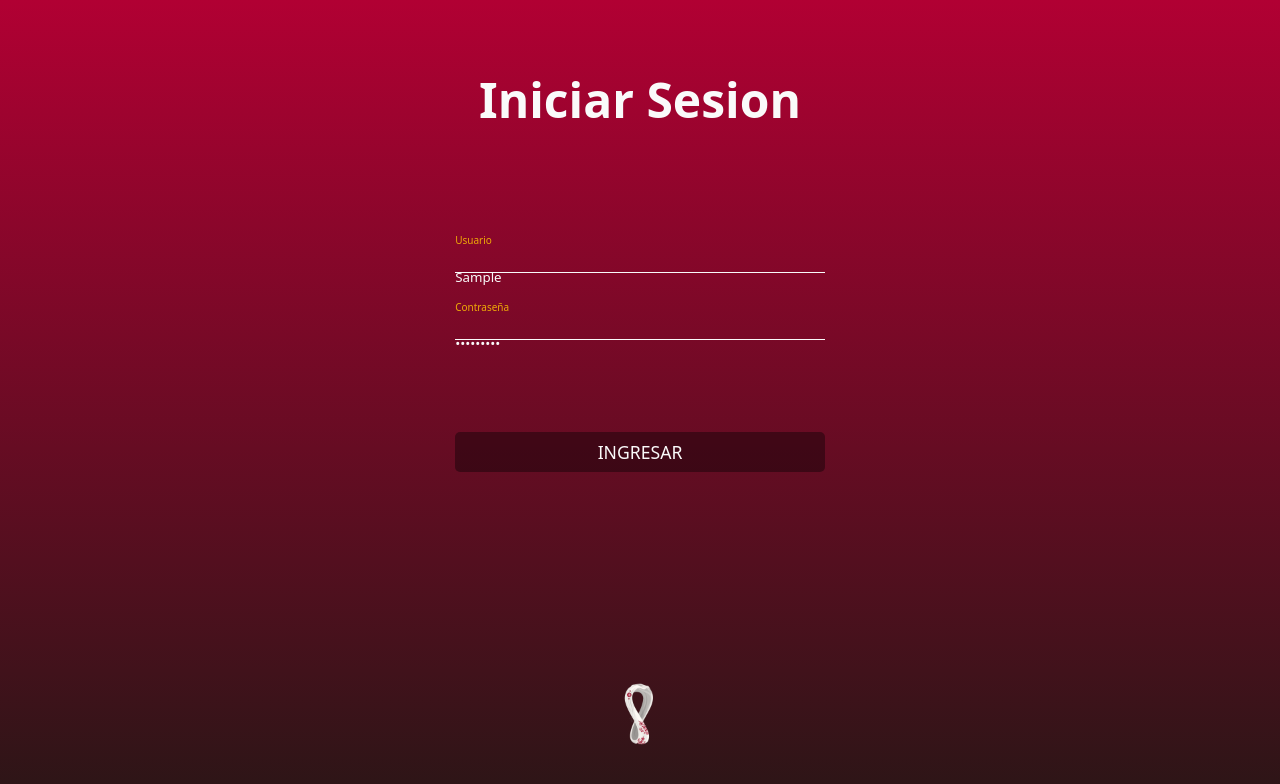
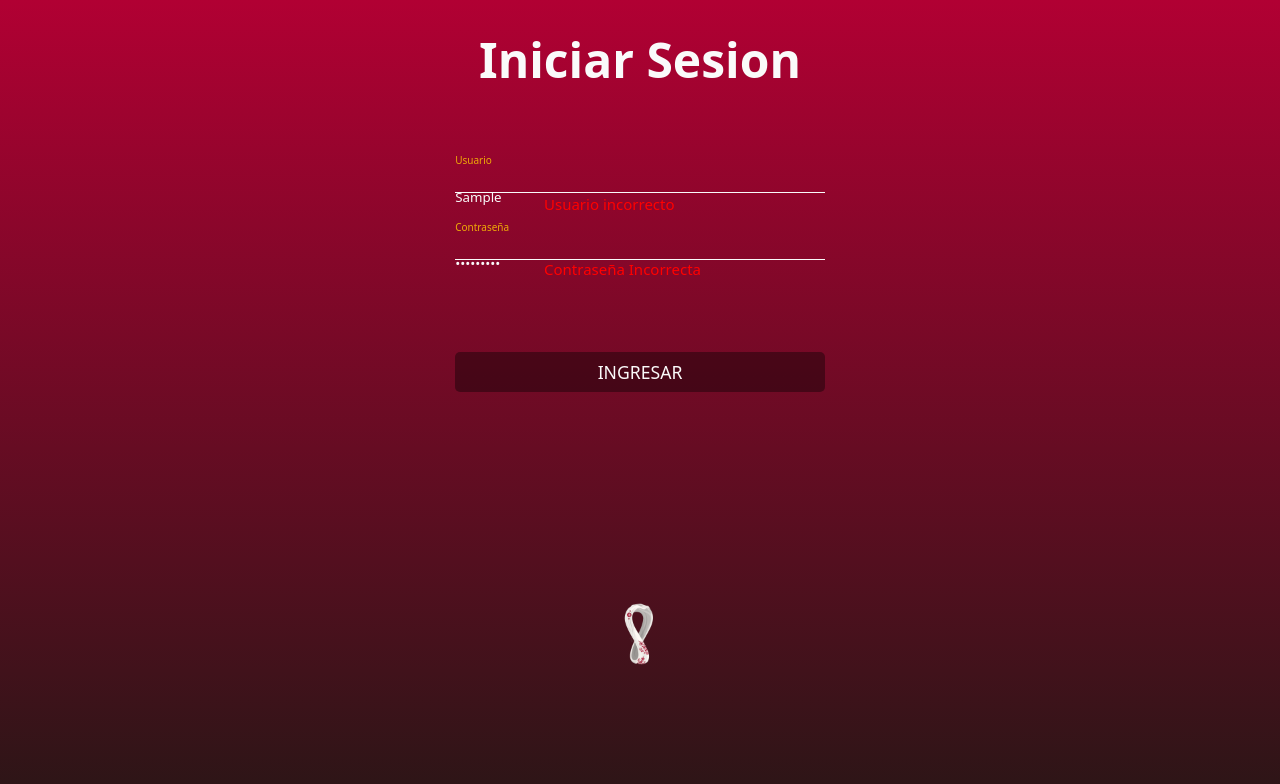
Before and after one commit to tomyluquez/ProdeCatar2022, a plain HTML site: page loggin.html in a window 1280 px wide. Both pictures are taken after typing "Sample", "Sample123" into the empty fields and a click on the button "INGRESAR". Drawn offline with Linux system fonts and the light colour scheme.

Commit message:
arregle el alto del loggin en el celu

```diff
--- a/CSS/login.css
+++ b/CSS/login.css
@@ -30,8 +30,8 @@ body{
 
 .titulo{
     width: 100%;
+    height: 70px;
     text-align: center;
-    height: 20%;
     display: flex;
     flex-direction: column;
     justify-content: center;
@@ -42,6 +42,7 @@ body{
 .cont-form{
     width: 100%;
     height: 50%;
+    min-height: 300px;
     display: flex;
     flex-direction: column;
     justify-content: center;
@@ -139,6 +140,21 @@ h2{
     font-size: 2rem;
 }
 
+#userIncorrect{
+    position: absolute;
+    top: 90px;
+    left: 35px;
+    color: red;
+    font-size: 15px;
+}
+#passIncorrect{
+    position: absolute;
+    top: 160px;
+    left: 35px;
+    color: red;
+    font-size: 15px;
+}
+
 /* Pseudos elementos */
 
 .ingresar::after{
@@ -232,4 +248,26 @@ input:focus + label::after{
             font-size: 3rem;
         }
 
+        #userIncorrect{
+            left: 520px;
+            top: 100px
+        }
+
+        #passIncorrect{
+            left: 520px;
+            top: 165px
+        }
+
 }
+
+/* JavaScript */
+
+.red{
+    border-bottom: 3px solid red;
+    color: red;
+}
+
+.green{
+    border-bottom: 3px solid green;
+    color: green;
+}
--- a/JS/loggin.js
+++ b/JS/loggin.js
@@ -6,6 +6,8 @@ let passTomas = "tenista1"
 
 let d = document;
 let buttonLoggin = d.getElementById("loggin")
+let userIncorrect = d.getElementById("userIncorrect")
+let passIncorrect = d.getElementById("passIncorrect")
 
 //eventos //
 
@@ -21,8 +23,9 @@ function ingresar (e) {
     if (inputUser === userTomas && inputPass === passTomas) {
        d.location="tomas.html"
     } else if (inputUser !== userTomas && inputPass === passTomas) {
-        alert("Usuario incorrecto")
+        userIncorrect.innerHTML="Usuario incorrecto"
     } else if (inputUser === userTomas && inputPass !== passTomas) {
-        alert("contraseña Incorrecta")
-    } else alert("El usuario y la Contraseña son incorrectos")
+        passIncorrect.innerHTML="Contraseña Incorrecta"
+    } else userIncorrect.innerHTML="Usuario incorrecto",
+    passIncorrect.innerHTML="Contraseña Incorrecta"
 }
--- a/loggin.html
+++ b/loggin.html
@@ -16,9 +16,11 @@
         <form>
             <input type="text" name="user" id="userInput" required>
             <label for="user" class="userLabel"> <span>Usuario</span> </label>
+            <span id="userIncorrect"></span>
 
             <input type="password" name="pass" id="passInput"  required>
             <label for="pass" class="passLabel"> <span>Contraseña</span> </label>
+            <span id="passIncorrect"></span>
 
 
             <button  id="loggin" class="ingresar"> <span>ingresar</span> </button>
```
